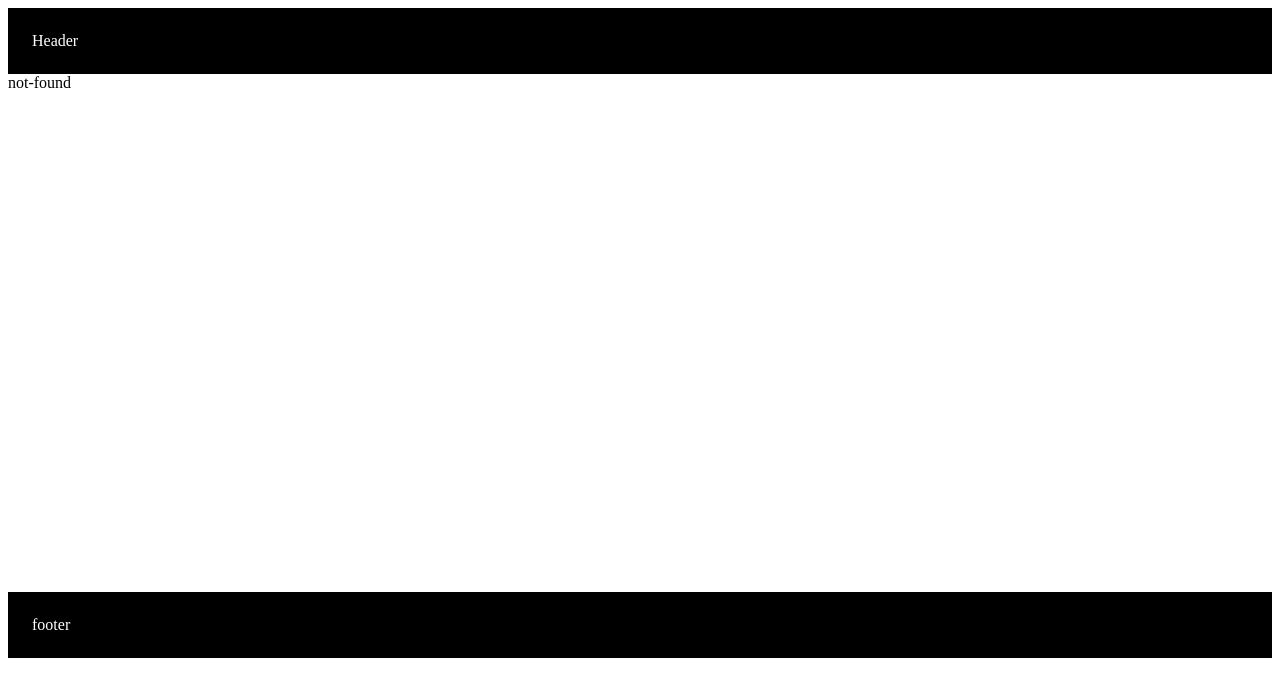
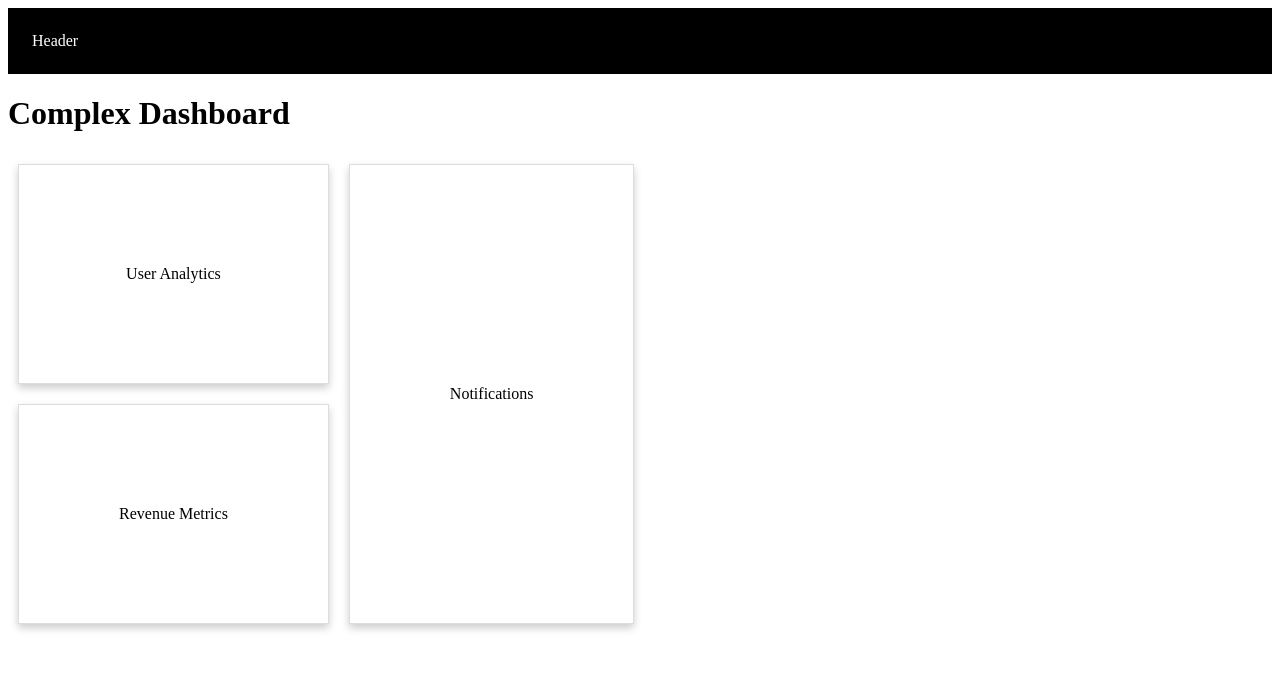
Before and after one commit to ritikj27/nextjs-course, a Next.js app in the folder my-app/: page /complex-dashboard in a window 1280 px wide. Before the commit this address had no page. Shown: the top 696 px of the page. Built offline with nearby package versions, Linux system fonts and the light colour scheme.

Commit message:
parallel routes

```diff
--- /dev/null
+++ b/my-app/src/app/complex-dashboard/@notifications/page.tsx
@@ -0,0 +1,9 @@
+import Card from "@/components/Card";
+
+export default function Notifications() {
+  return (
+    <Card>
+      <div>Notifications</div>
+    </Card>
+  );
+}
--- /dev/null
+++ b/my-app/src/app/complex-dashboard/@revenue/page.tsx
@@ -0,0 +1,6 @@
+import Card from "@/components/Card";
+
+
+export default function RevenueMetrics() {
+    return <Card>Revenue Metrics</Card>;
+  }
--- /dev/null
+++ b/my-app/src/app/complex-dashboard/@users/page.tsx
@@ -0,0 +1,6 @@
+import Card from "@/components/Card";
+
+
+export default function UserAnalytics() {
+  return <Card>User Analytics</Card>;
+}
--- /dev/null
+++ b/my-app/src/app/complex-dashboard/layout.tsx
@@ -0,0 +1,27 @@
+export default function ComplexDashboardLayout({
+    children,
+    users,
+    revenue,
+    notifications,
+    // login,
+  }: {
+    children: React.ReactNode;
+    users: React.ReactNode;
+    revenue: React.ReactNode;
+    notifications: React.ReactNode;
+    // login: React.ReactNode;
+  }) {
+    // const isLoggedIn = false;
+    return  (
+      <div>
+        <h1>{children}</h1>
+        <div style={{ display: "flex" }}>
+          <div style={{ display: "flex", flexDirection: "column" }}>
+            <div>{users}</div>
+            <div>{revenue}</div>
+          </div>
+          <div style={{ display: "flex", flex: 1 }}>{notifications}</div>
+        </div>
+      </div>
+    )
+  }
--- /dev/null
+++ b/my-app/src/app/complex-dashboard/page.tsx
@@ -0,0 +1,3 @@
+export default function ComplexDashboardPage() {
+    return <div>Complex Dashboard</div>;
+  }
--- /dev/null
+++ b/my-app/src/components/Card.tsx
@@ -0,0 +1,15 @@
+const Card = ({ children }: { children: React.ReactNode }) => {
+    const cardStyle = {
+      padding: "100px",
+      margin: "10px",
+      boxShadow: "0 4px 8px 0 rgba(0, 0, 0, 0.2)",
+      border: "1px solid #ddd",
+      display: "flex",
+      justifyContent: "center",
+      alignItems: "center",
+    };
+
+    return <div style={cardStyle}>{children}</div>;
+  };
+
+  export default Card;
```
Also changed, not shown: my-app/src/app/products/[productid]/error.tsx (renamed from my-app/src/app/products/[productid]/review/[reviewId]/error.tsx), 1 other file (tests, documents, lock files or other folders).
